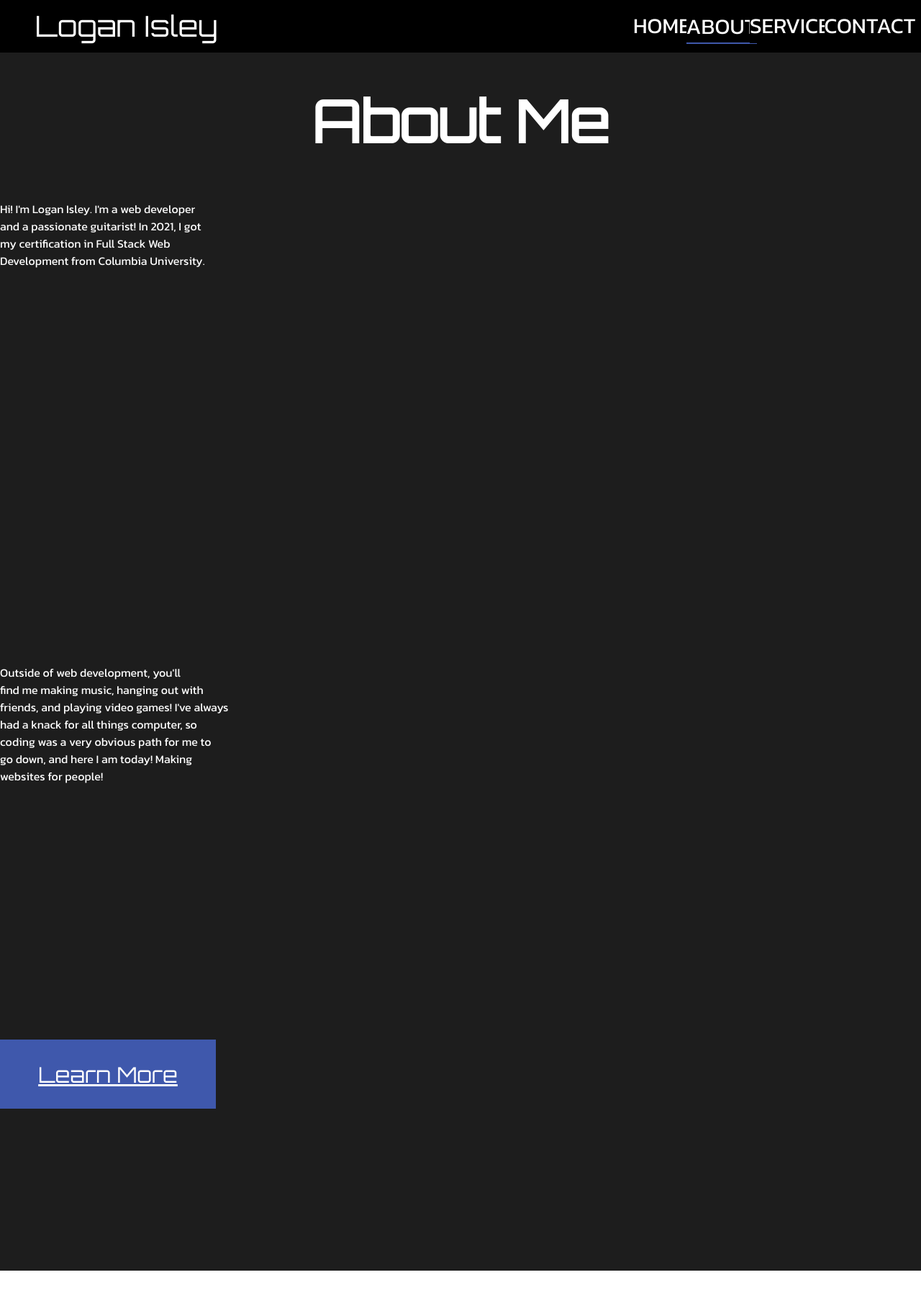
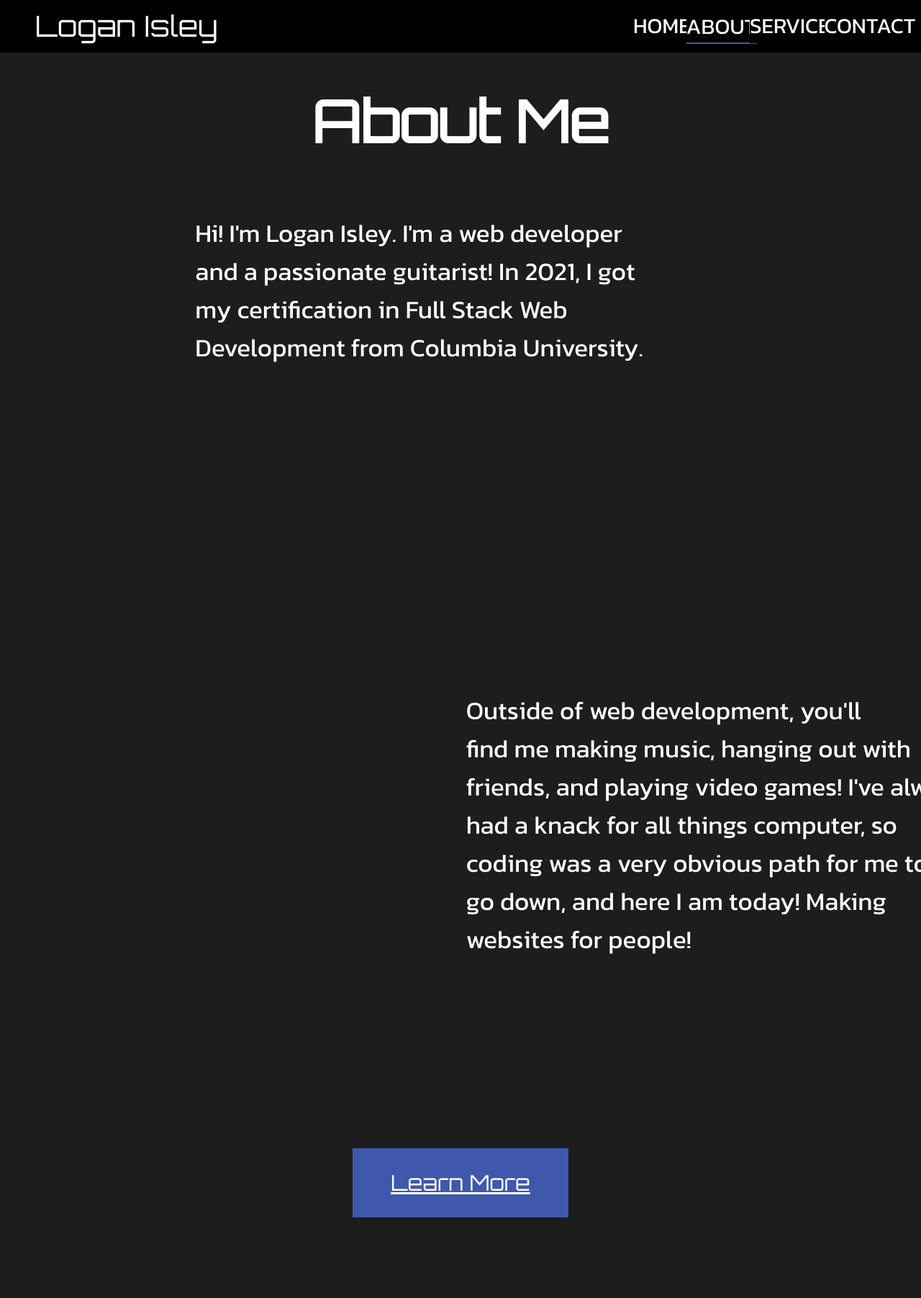
Before and after one commit to LowGcifer/Web-Dev-Site, a React (Create React App) app in the folder client/: page /about in a window 1280 px wide. Shown: the whole page at 72% size. Before the commit the page ends 1765 px from the top, so only its background shows below. Built offline with nearby package versions, Linux system fonts and the light colour scheme.

Commit message:
aligned text in about page. Also diagnosed issue with buttons in about and service: the buttons are in flex containers

```diff
--- a/client/src/pages/about/about.css
+++ b/client/src/pages/about/about.css
@@ -19,13 +19,28 @@
 #about-row-one {
   height: 628px;
   font-family: Kanit;
+  font-size: 35px;
+}
+
+#about-paragraph-one {
+  position: relative;
+  left: 21.2%;
 }
 
 #about-row-two {
   height: 522px;
   font-family: Kanit;
+  font-size: 35px;
+}
+
+#about-paragraph-two {
+  position: relative;
+  left: 50.6%;
 }
 
 #about-button-section {
+  display: flex;
+  justify-content: center;
+  align-items: center;
   height: 321px;
 }
```
